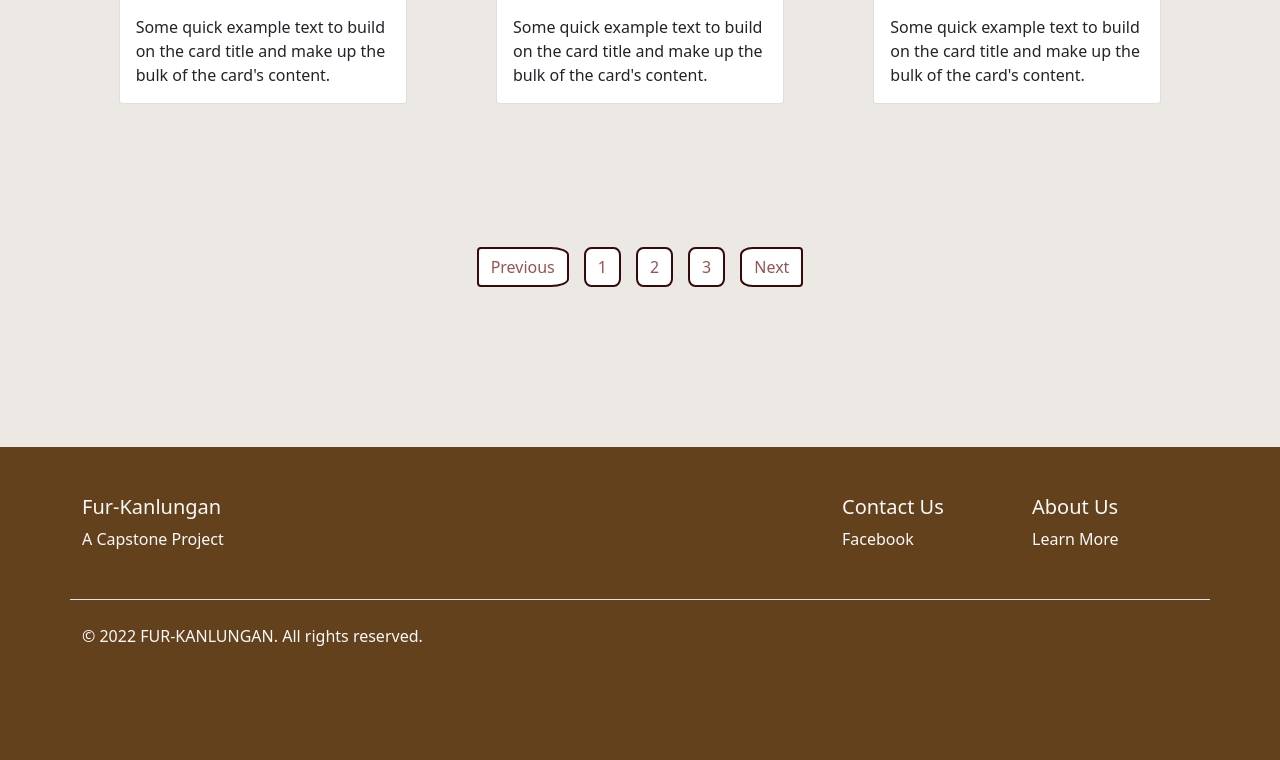
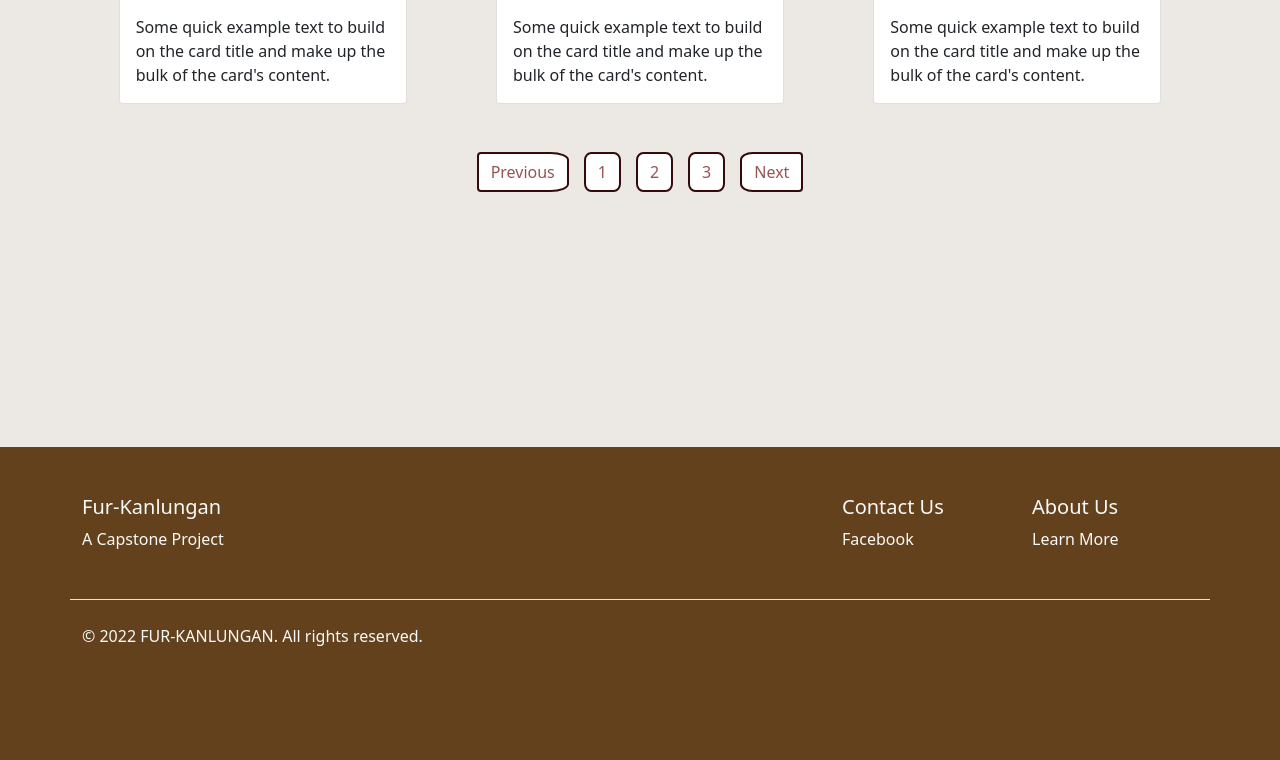
Before and after one commit to daryll-troy/fur-kanlungan, a PHP site: page /pages/dashboard.php in a window 1280 px wide. Shown: the part 433-1193 px from the top of the page. Run offline with PHP 8.4, Linux system fonts and the light colour scheme.

Commit message:
removed the height of pet cards

```diff
--- a/css/pet-list.css
+++ b/css/pet-list.css
@@ -39,7 +39,7 @@
     background-color: rgb(54, 10, 10);
 }
 .pet-container {
-    height: 30em;
+    /* height: 30em; */
 }
 
 /* Modify the pagination bar */
@@ -61,6 +61,11 @@
     background-color: rgb(54, 10, 10);
     color: aliceblue;
 }
+/* adjust the pagination width to overflow: auto */
+.pagination{
+    overflow: auto;
+}
+
 
 /********** Media Queries *************/
 
@@ -88,5 +93,6 @@
 
     .page-number {
         padding-bottom: 2em;
+       ;
     }
 }
--- a/pages/header.php
+++ b/pages/header.php
@@ -19,17 +19,12 @@
                         <li class="nav-item isagad-hover">
                             <a class="nav-link isagad-hover" aria-current="page" href="#"> <span class="puti-header">Chats</span></a></a>
                         </li>
-                        <li class="nav-item">
-                            <a class="nav-link" href="#"><span class="puti-header">Pet Shops</span></a>
-                        </li>
+
                         <li class="nav-item">
                             <a class="nav-link" href="#"><span class="puti-header">Pet Products</span></a>
                         </li>
                         <li class="nav-item">
                             <a class="nav-link" href="#"><span class="puti-header">Clinics</span></a>
-                        </li>
-                        <li class="nav-item">
-                            <a class="nav-link" href="#"><span class="puti-header">Veterenarians</span></a>
                         </li>
                         <li class="nav-item dropdown ms-auto">
                             <a class="nav-link dropdown-toggle" href="#" id="navbarScrollingDropdown" role="button" data-bs-toggle="dropdown" aria-expanded="false">
--- a/pages/pet-list.php
+++ b/pages/pet-list.php
@@ -8,7 +8,7 @@
 
 <body>
     <!-- Browse Pets Section -->
-    <section class="pet-list min-vh-100" id="pet-list">
+    <section class="pet-list min-vh-100">
         <div class="container d-flex justify-content-between filter">
             <!-- Dropdown to filter the animal category -->
             <div class="dropdown mt-5">
@@ -31,7 +31,7 @@
                 </div>
             </nav>
         </div>
-
+        <!-- card containers of pets -->
         <div class="container mt-5 pb-5 pet-container">
             <div class="row g-3">
                 <div class="col-12 col-md-6 col-lg-4 d-flex justify-content-center">
```
